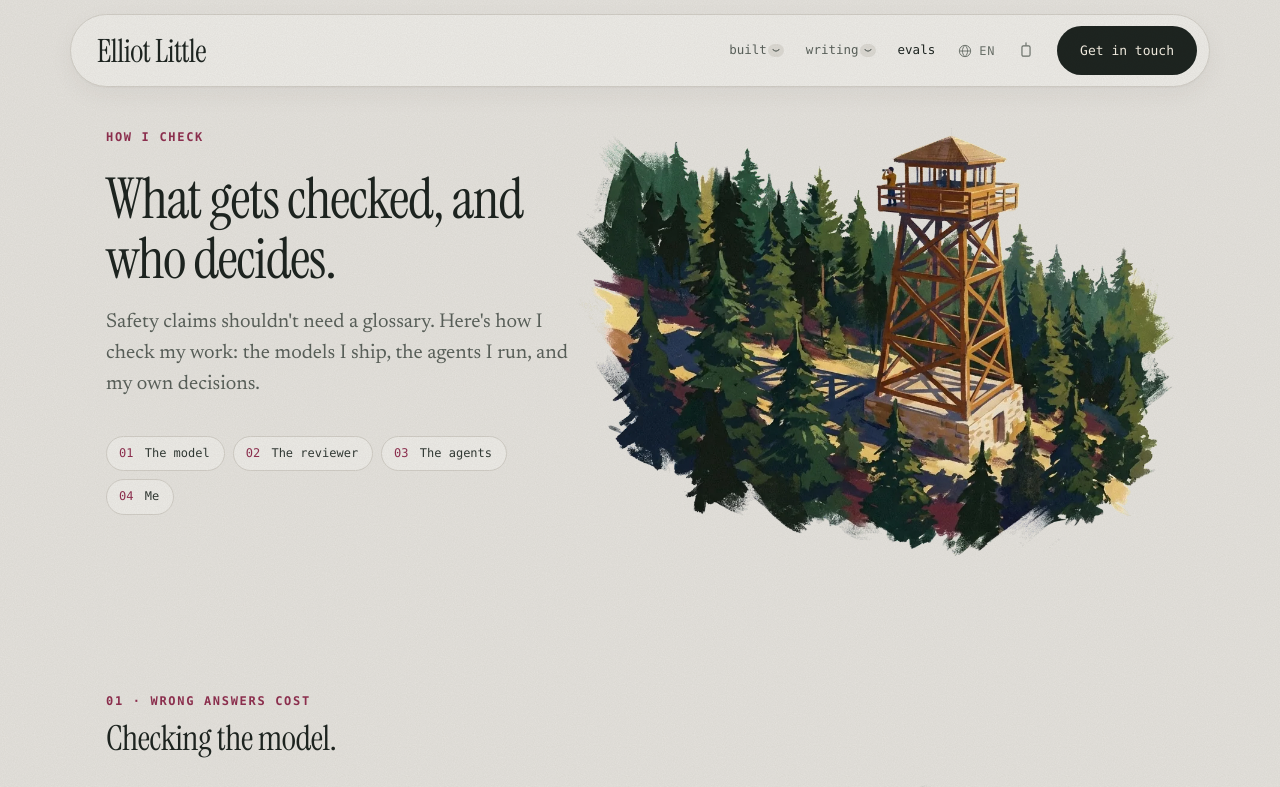
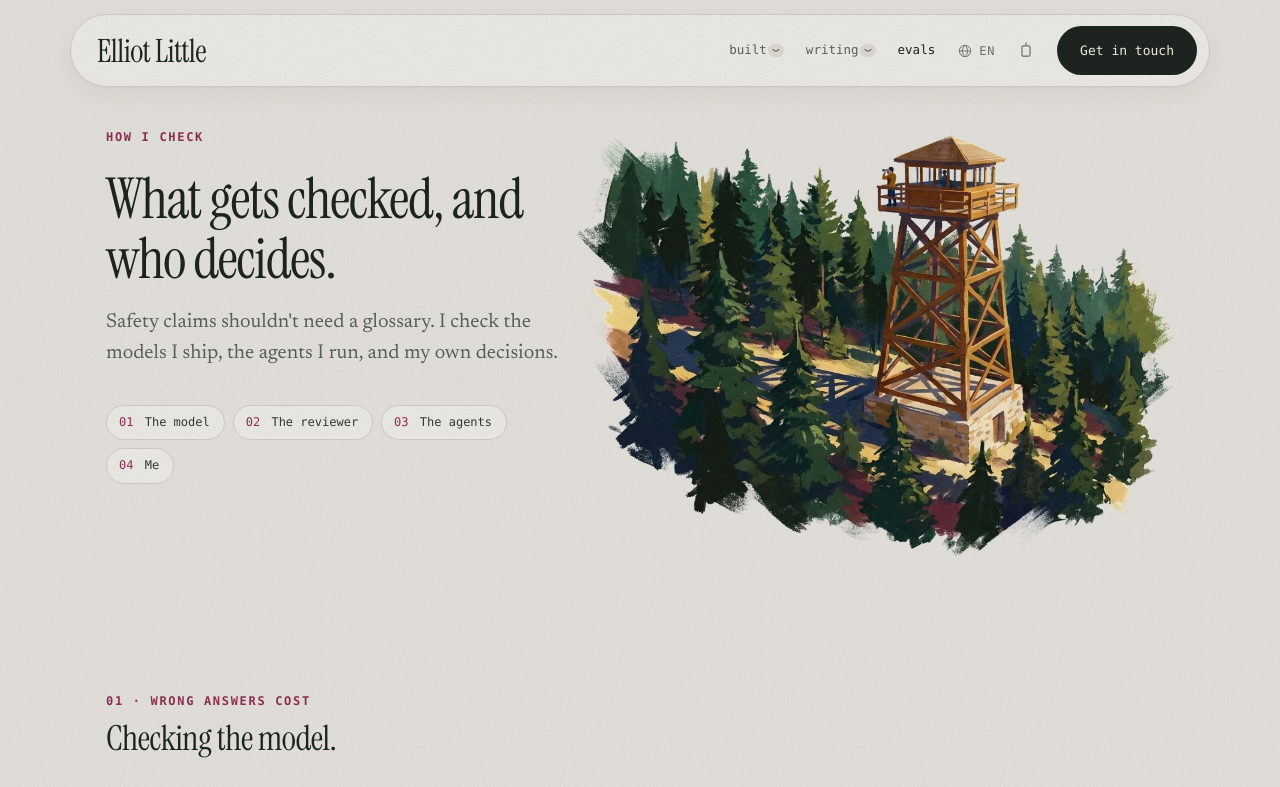
Before and after one commit to ElliotJLT/elliot-os, a Next.js app: page /evals in a window 1280 px wide. Shown: the top 787 px of the page. Built offline with nearby package versions, Linux system fonts and the light colour scheme.

Commit message:
/evals: drop the setup line
Co-Authored-By: Claude Opus 5.5 (1M context) <noreply@anthropic.com>

```diff
--- a/app/evals/page.tsx
+++ b/app/evals/page.tsx
@@ -193,9 +193,8 @@ export default function Evals() {
               What gets checked, and who decides.
             </h1>
             <p className="mai-sub rv-settle" style={{ marginInline: 0 }}>
-              Safety claims shouldn&apos;t need a glossary. Here&apos;s how I
-              check my work: the models I ship, the agents I run, and my own
-              decisions.
+              Safety claims shouldn&apos;t need a glossary. I check the models I
+              ship, the agents I run, and my own decisions.
             </p>
             <nav className="built-index ev-index" aria-label="On this page">
               {SECTIONS.map((s) => (
```
